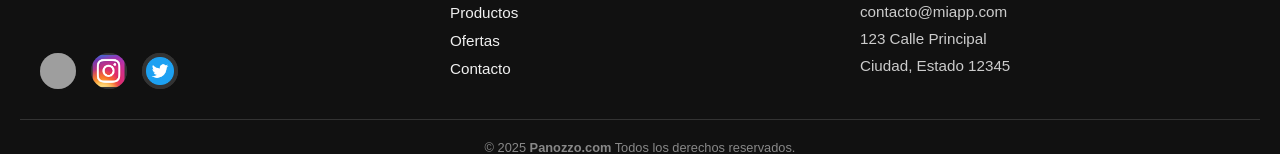
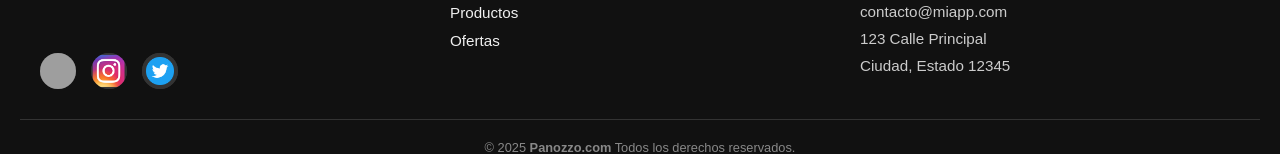
Before and after one commit to JeronimoIriarte/proyecto_react_2025, a Next.js app: page / in a window 1280 px wide. Shown: the part 2032-2186 px from the top of the page. Built offline with nearby package versions, Linux system fonts and the light colour scheme; grey boxes are pictures that could not be loaded.

Commit message:
crudeli el crud

```diff
--- a/src/components/Seccion_Productos.jsx
+++ b/src/components/Seccion_Productos.jsx
@@ -4,8 +4,8 @@ import 'swiper/css';
 import 'swiper/css/navigation';
 import 'swiper/css/pagination';
 import { Navigation, Pagination } from 'swiper/modules';
-import styles from '../styles/SeccionProductos.module.css';
-import Card from './Card';
+import styles from '../styles/style_principal/SeccionProductos.module.css';
+import Card from './Tarjeta';
 
 
 export default function SeccionProductos() {
--- a/src/components/footer.jsx
+++ b/src/components/footer.jsx
@@ -76,11 +76,6 @@ const Footer = () => {
                 Ofertas
               </a>
             </li>
-            <li>
-              <a href="/contacto" className={styles.link}>
-                Contacto
-              </a>
-            </li>
           </ul>
         </div>
 
--- a/src/components/seccion_about.jsx
+++ b/src/components/seccion_about.jsx
@@ -1,4 +1,4 @@
-import styles from '../styles/SeccionAbout.module.css';
+import styles from '../styles/style_principal/SeccionAbout.module.css';
 
 export default function SeccionAbout() {
     return (
--- a/src/components/seccion_principal.jsx
+++ b/src/components/seccion_principal.jsx
@@ -1,4 +1,4 @@
-import styles from "../styles/Hero.module.css";
+import styles from "../styles/style_principal/Hero.module.css";
 import Link from "next/link";
 
 export default function SeccionPrincipal() {
```
Also changed, not shown: src/components/Tarjeta.jsx (renamed from src/components/Card.jsx), src/styles/style_principal/Hero.module.css (renamed from src/styles/Hero.module.css), src/styles/style_principal/SeccionAbout.module.css (renamed from src/styles/SeccionAbout.module.css), src/styles/style_principal/SeccionProductos.module.css (renamed from src/styles/SeccionProductos.module.css).
